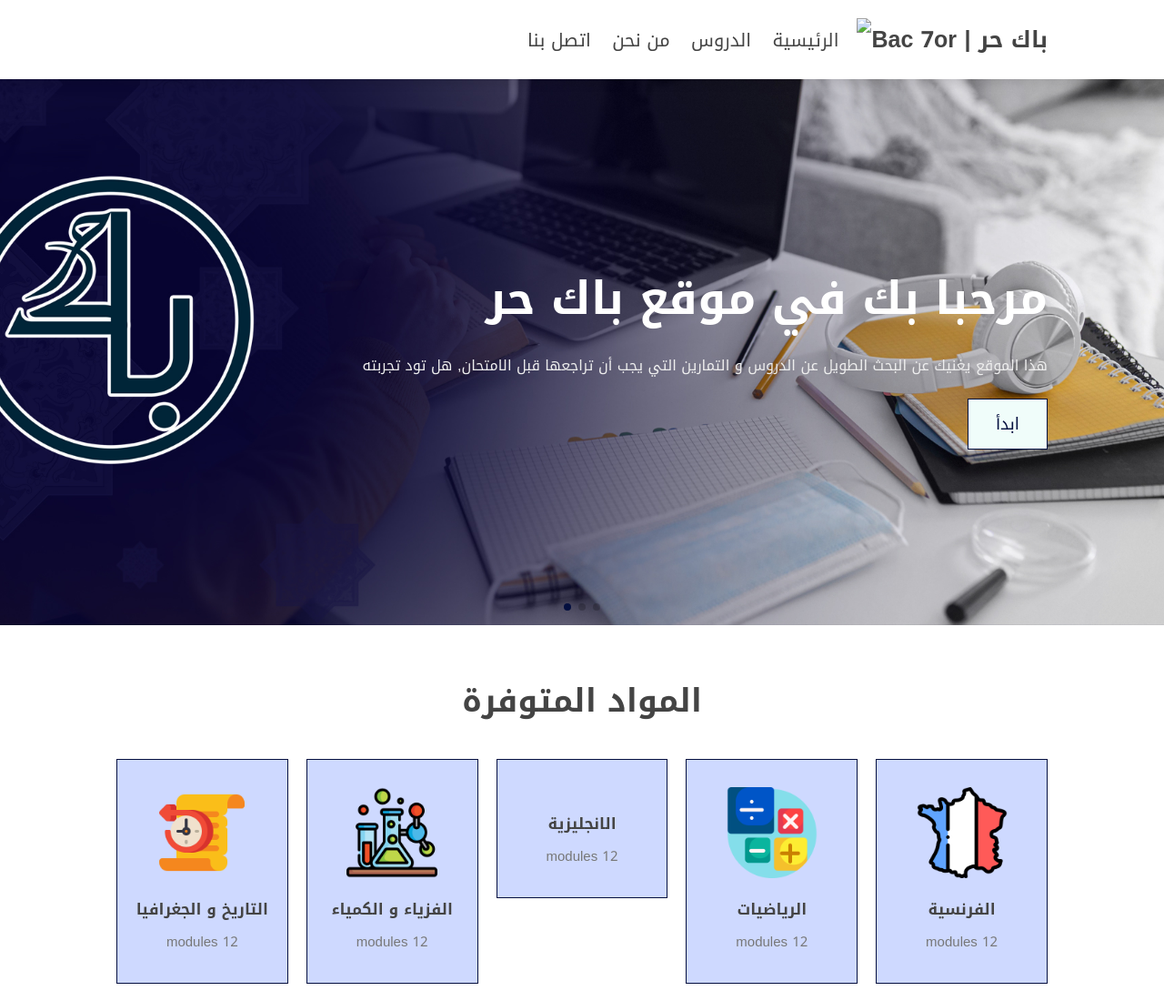
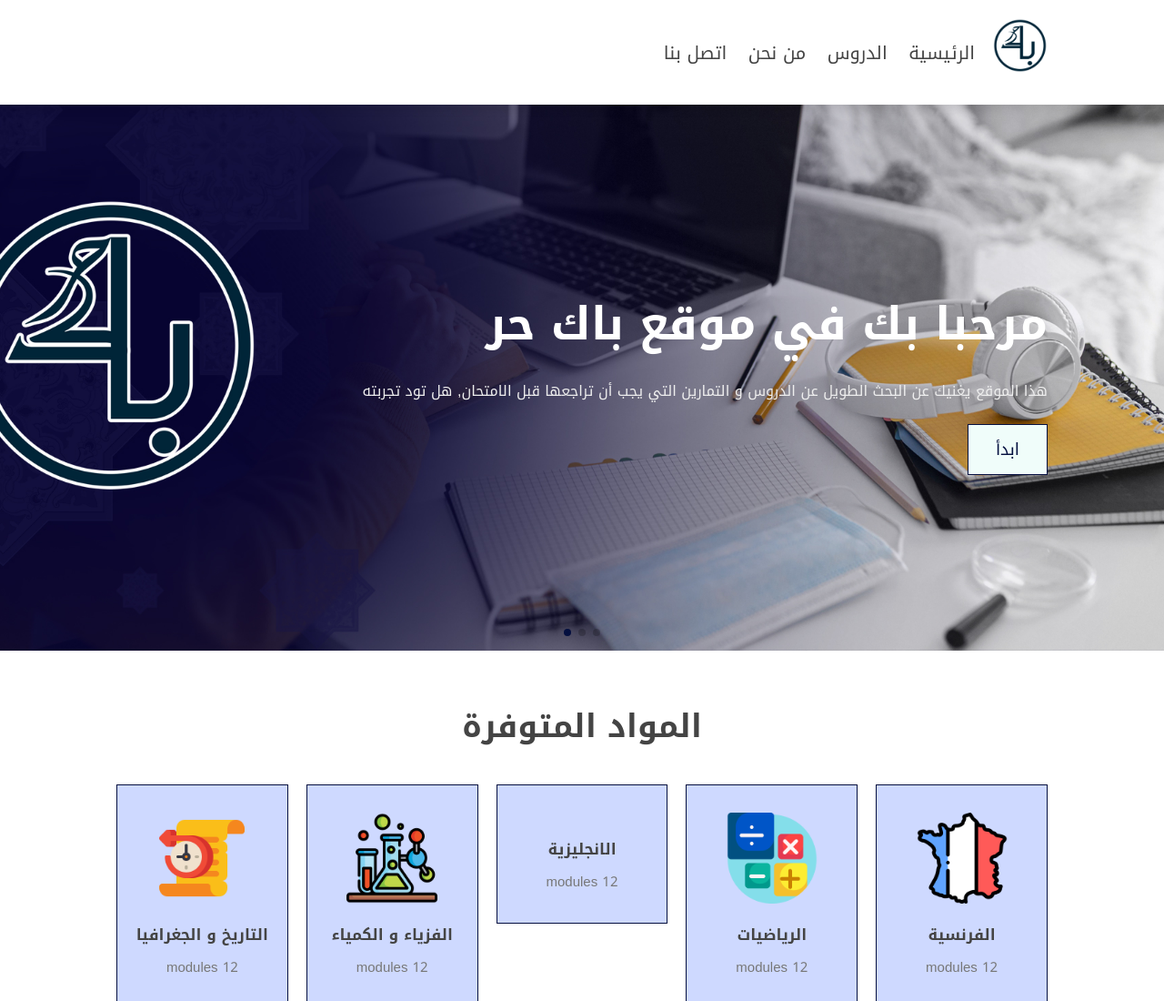
Before and after one commit to jbrane-abrouch/furry-funicular, a plain HTML site: page index.html in a window 1280 px wide. Shown: the top 1100 px of the page at 91% size. Drawn offline with nearby package versions, Linux system fonts and the light colour scheme; the site is published under a folder, as on GitHub Pages, so addresses that start at the root find nothing.

Commit message:
Update index.html

```diff
--- a/index.html
+++ b/index.html
@@ -27,7 +27,7 @@
 
 <header class="header" >
 
-   <a href="index.html" class="logo"><img src="/images/logo.png" height="60" width="60" alt="Bac 7or | باك حر"></a>
+   <a href="index.html" class="logo"><img src="images/logo.png" height="60" width="60" alt="Bac 7or | باك حر"></a>
 
    <nav class="navbar">
       <div id="close-navbar" class="fas fa-times"></div>
```
